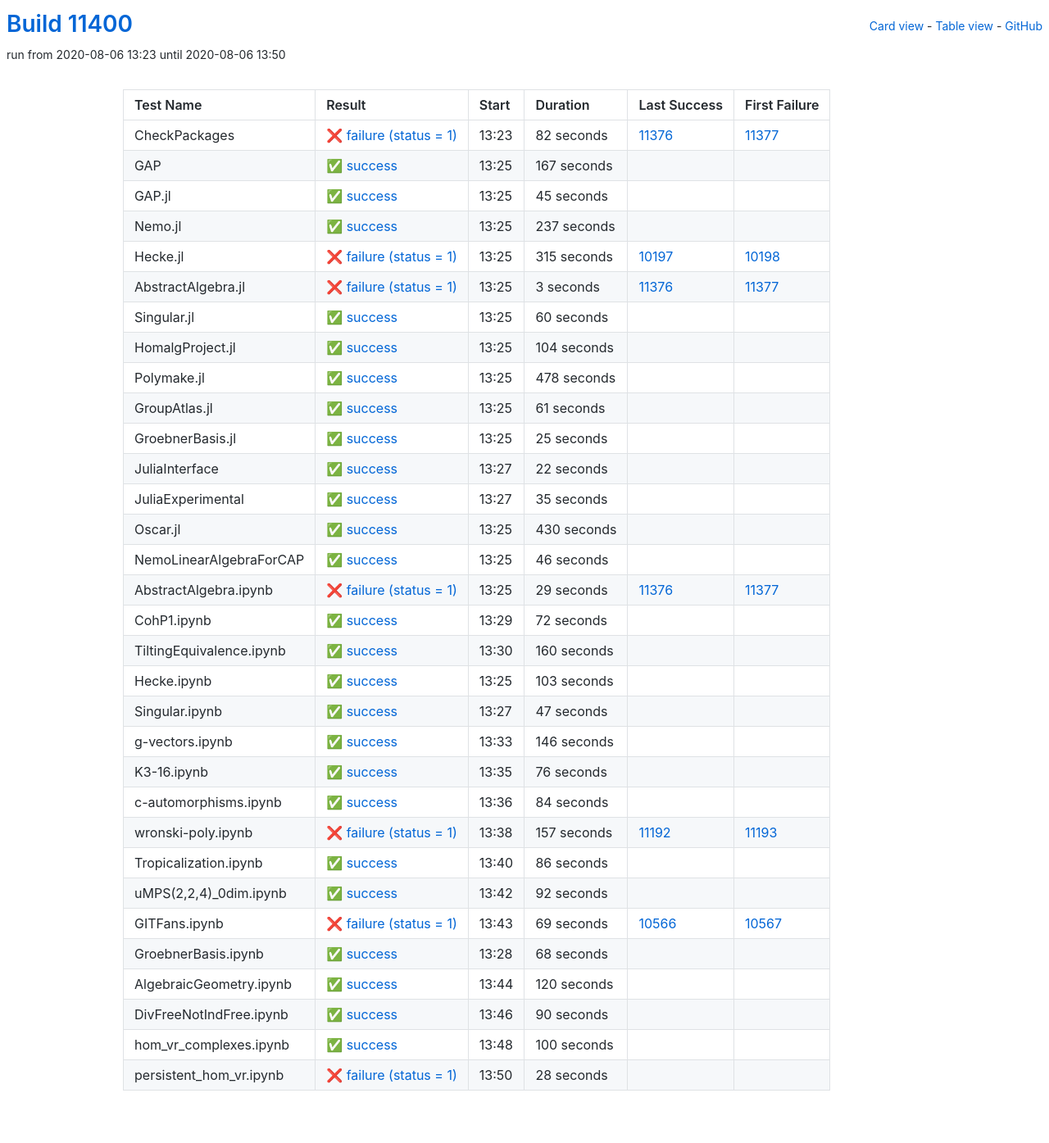
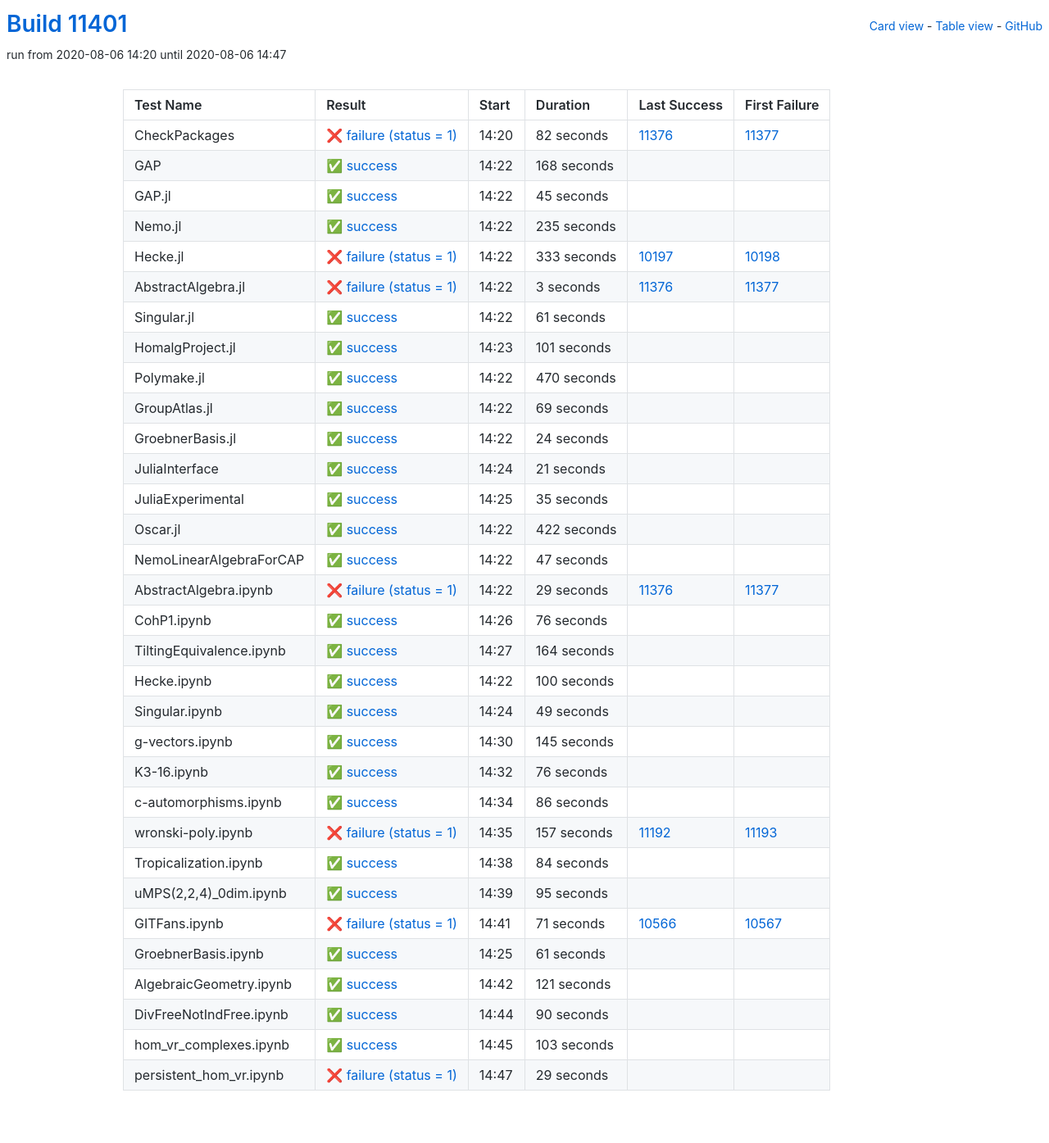
Before and after one commit to oscar-system/oscar-ci-status, a Jekyll site: the page built from table.html, in a window 1280 px wide. Shown: the whole page at 82% size. Built offline with Jekyll 4.4.1, drawn with Linux system fonts in a browser that asks for light colours.

Commit message:
Build #11401

```diff
--- a/_data/ci.yml
+++ b/_data/ci.yml
@@ -1,6 +1,6 @@
 ---
-build: 11400
-build_url: https://oscarci.mathematik.uni-kl.de/job/oscar/11400/
+build: 11401
+build_url: https://oscarci.mathematik.uni-kl.de/job/oscar/11401/
 job: oscar
 organization: oscar-system
 repo: oscar-ci-status
@@ -8,8 +8,8 @@
 tests:
 - name: CheckPackages
   id: checkpackages
-  log: https://oscarci.mathematik.uni-kl.de/job/oscar/11400/artifact/logs/build-11400/CheckPackages.log
-  start: 2020-08-06 13:23
+  log: https://oscarci.mathematik.uni-kl.de/job/oscar/11401/artifact/logs/build-11401/CheckPackages.log
+  start: 2020-08-06 14:20
   success: false
   exitcode: 1
   status: failure
@@ -20,20 +20,20 @@
   first_failure_url: https://oscarci.mathematik.uni-kl.de/job/oscar/11377/
 - name: GAP
   id: gap
-  log: https://oscarci.mathematik.uni-kl.de/job/oscar/11400/artifact/logs/build-11400/GAP.log
-  start: 2020-08-06 13:25
+  log: https://oscarci.mathematik.uni-kl.de/job/oscar/11401/artifact/logs/build-11401/GAP.log
+  start: 2020-08-06 14:22
   success: true
   exitcode: 0
   status: success
-  duration: 167
+  duration: 168
   last_success: false
   last_success_url:
   first_failure: false
   first_failure_url:
 - name: GAP.jl
   id: gap-jl
-  log: https://oscarci.mathematik.uni-kl.de/job/oscar/11400/artifact/logs/build-11400/GAP.jl.log
-  start: 2020-08-06 13:25
+  log: https://oscarci.mathematik.uni-kl.de/job/oscar/11401/artifact/logs/build-11401/GAP.jl.log
+  start: 2020-08-06 14:22
   success: true
   exitcode: 0
   status: success
@@ -44,32 +44,32 @@
   first_failure_url:
 - name: Nemo.jl
   id: nemo-jl
-  log: https://oscarci.mathematik.uni-kl.de/job/oscar/11400/artifact/logs/build-11400/Nemo.jl.log
-  start: 2020-08-06 13:25
+  log: https://oscarci.mathematik.uni-kl.de/job/oscar/11401/artifact/logs/build-11401/Nemo.jl.log
+  start: 2020-08-06 14:22
   success: true
   exitcode: 0
   status: success
-  duration: 237
+  duration: 235
   last_success: false
   last_success_url:
   first_failure: false
   first_failure_url:
 - name: Hecke.jl
   id: hecke-jl
-  log: https://oscarci.mathematik.uni-kl.de/job/oscar/11400/artifact/logs/build-11400/Hecke.jl.log
-  start: 2020-08-06 13:25
+  log: https://oscarci.mathematik.uni-kl.de/job/oscar/11401/artifact/logs/build-11401/Hecke.jl.log
+  start: 2020-08-06 14:22
   success: false
   exitcode: 1
   status: failure
-  duration: 315
+  duration: 333
   last_success: 10197
   last_success_url: https://oscarci.mathematik.uni-kl.de/job/oscar/10197/
   first_failure: 10198
   first_failure_url: https://oscarci.mathematik.uni-kl.de/job/oscar/10198/
 - name: AbstractAlgebra.jl
   id: abstractalgebra-jl
-  log: https://oscarci.mathematik.uni-kl.de/job/oscar/11400/artifact/logs/build-11400/AbstractAlgebra.jl.log
-  start: 2020-08-06 13:25
+  log: https://oscarci.mathematik.uni-kl.de/job/oscar/11401/artifact/logs/build-11401/AbstractAlgebra.jl.log
+  start: 2020-08-06 14:22
   success: false
   exitcode: 1
   status: failure
@@ -80,44 +80,8 @@
   first_failure_url: https://oscarci.mathematik.uni-kl.de/job/oscar/11377/
 - name: Singular.jl
   id: singular-jl
-  log: https://oscarci.mathematik.uni-kl.de/job/oscar/11400/artifact/logs/build-11400/Singular.jl.log
-  start: 2020-08-06 13:25
-  success: true
-  exitcode: 0
-  status: success
-  duration: 60
-  last_success: false
-  last_success_url:
-  first_failure: false
-  first_failure_url:
-- name: HomalgProject.jl
-  id: homalgproject-jl
-  log: https://oscarci.mathematik.uni-kl.de/job/oscar/11400/artifact/logs/build-11400/HomalgProject.jl.log
-  start: 2020-08-06 13:25
-  success: true
-  exitcode: 0
-  status: success
-  duration: 104
-  last_success: false
-  last_success_url:
-  first_failure: false
-  first_failure_url:
-- name: Polymake.jl
-  id: polymake-jl
-  log: https://oscarci.mathematik.uni-kl.de/job/oscar/11400/artifact/logs/build-11400/Polymake.jl.log
-  start: 2020-08-06 13:25
-  success: true
-  exitcode: 0
-  status: success
-  duration: 478
-  last_success: false
-  last_success_url:
-  first_failure: false
-  first_failure_url:
-- name: GroupAtlas.jl
-  id: groupatlas-jl
-  log: https://oscarci.mathematik.uni-kl.de/job/oscar/11400/artifact/logs/build-11400/GroupAtlas.jl.log
-  start: 2020-08-06 13:25
+  log: https://oscarci.mathematik.uni-kl.de/job/oscar/11401/artifact/logs/build-11401/Singular.jl.log
+  start: 2020-08-06 14:22
   success: true
   exitcode: 0
   status: success
@@ -126,34 +90,70 @@
   last_success_url:
   first_failure: false
   first_failure_url:
-- name: GroebnerBasis.jl
-  id: groebnerbasis-jl
-  log: https://oscarci.mathematik.uni-kl.de/job/oscar/11400/artifact/logs/build-11400/GroebnerBasis.jl.log
-  start: 2020-08-06 13:25
+- name: HomalgProject.jl
+  id: homalgproject-jl
+  log: https://oscarci.mathematik.uni-kl.de/job/oscar/11401/artifact/logs/build-11401/HomalgProject.jl.log
+  start: 2020-08-06 14:23
   success: true
   exitcode: 0
   status: success
-  duration: 25
+  duration: 101
+  last_success: false
+  last_success_url:
+  first_failure: false
+  first_failure_url:
+- name: Polymake.jl
+  id: polymake-jl
+  log: https://oscarci.mathematik.uni-kl.de/job/oscar/11401/artifact/logs/build-11401/Polymake.jl.log
+  start: 2020-08-06 14:22
+  success: true
+  exitcode: 0
+  status: success
+  duration: 470
+  last_success: false
+  last_success_url:
+  first_failure: false
+  first_failure_url:
+- name: GroupAtlas.jl
+  id: groupatlas-jl
+  log: https://oscarci.mathematik.uni-kl.de/job/oscar/11401/artifact/logs/build-11401/GroupAtlas.jl.log
+  start: 2020-08-06 14:22
+  success: true
+  exitcode: 0
+  status: success
+  duration: 69
+  last_success: false
+  last_success_url:
+  first_failure: false
+  first_failure_url:
+- name: GroebnerBasis.jl
+  id: groebnerbasis-jl
+  log: https://oscarci.mathematik.uni-kl.de/job/oscar/11401/artifact/logs/build-11401/GroebnerBasis.jl.log
+  start: 2020-08-06 14:22
+  success: true
+  exitcode: 0
+  status: success
+  duration: 24
   last_success: false
   last_success_url:
   first_failure: false
   first_failure_url:
 - name: JuliaInterface
   id: juliainterface
-  log: https://oscarci.mathematik.uni-kl.de/job/oscar/11400/artifact/logs/build-11400/JuliaInterface.log
-  start: 2020-08-06 13:27
+  log: https://oscarci.mathematik.uni-kl.de/job/oscar/11401/artifact/logs/build-11401/JuliaInterface.log
+  start: 2020-08-06 14:24
   success: true
   exitcode: 0
   status: success
-  duration: 22
+  duration: 21
   last_success: false
   last_success_url:
   first_failure: false
   first_failure_url:
 - name: JuliaExperimental
   id: juliaexperimental
-  log: https://oscarci.mathematik.uni-kl.de/job/oscar/11400/artifact/logs/build-11400/JuliaExperimental.log
-  start: 2020-08-06 13:27
+  log: https://oscarci.mathematik.uni-kl.de/job/oscar/11401/artifact/logs/build-11401/JuliaExperimental.log
+  start: 2020-08-06 14:25
   success: true
   exitcode: 0
   status: success
@@ -164,32 +164,32 @@
   first_failure_url:
 - name: Oscar.jl
   id: oscar-jl
-  log: https://oscarci.mathematik.uni-kl.de/job/oscar/11400/artifact/logs/build-11400/Oscar.jl.log
-  start: 2020-08-06 13:25
+  log: https://oscarci.mathematik.uni-kl.de/job/oscar/11401/artifact/logs/build-11401/Oscar.jl.log
+  start: 2020-08-06 14:22
   success: true
   exitcode: 0
   status: success
-  duration: 430
+  duration: 422
   last_success: false
   last_success_url:
   first_failure: false
   first_failure_url:
 - name: NemoLinearAlgebraForCAP
   id: nemolinearalgebraforcap
-  log: https://oscarci.mathematik.uni-kl.de/job/oscar/11400/artifact/logs/build-11400/NemoLinearAlgebraForCAP.log
-  start: 2020-08-06 13:25
+  log: https://oscarci.mathematik.uni-kl.de/job/oscar/11401/artifact/logs/build-11401/NemoLinearAlgebraForCAP.log
+  start: 2020-08-06 14:22
   success: true
   exitcode: 0
   status: success
-  duration: 46
+  duration: 47
   last_success: false
   last_success_url:
   first_failure: false
   first_failure_url:
 - name: AbstractAlgebra.ipynb
   id: abstractalgebra-ipynb
-  log: https://oscarci.mathematik.uni-kl.de/job/oscar/11400/artifact/logs/build-11400/AbstractAlgebra.ipynb.log
-  start: 2020-08-06 13:25
+  log: https://oscarci.mathematik.uni-kl.de/job/oscar/11401/artifact/logs/build-11401/AbstractAlgebra.ipynb.log
+  start: 2020-08-06 14:22
   success: false
   exitcode: 1
   status: failure
@@ -200,68 +200,68 @@
   first_failure_url: https://oscarci.mathematik.uni-kl.de/job/oscar/11377/
 - name: CohP1.ipynb
   id: cohp1-ipynb
-  log: https://oscarci.mathematik.uni-kl.de/job/oscar/11400/artifact/logs/build-11400/CohP1.ipynb.log
-  start: 2020-08-06 13:29
+  log: https://oscarci.mathematik.uni-kl.de/job/oscar/11401/artifact/logs/build-11401/CohP1.ipynb.log
+  start: 2020-08-06 14:26
   success: true
   exitcode: 0
   status: success
-  duration: 72
+  duration: 76
   last_success: false
   last_success_url:
   first_failure: false
   first_failure_url:
 - name: TiltingEquivalence.ipynb
   id: tiltingequivalence-ipynb
-  log: https://oscarci.mathematik.uni-kl.de/job/oscar/11400/artifact/logs/build-11400/TiltingEquivalence.ipynb.log
-  start: 2020-08-06 13:30
+  log: https://oscarci.mathematik.uni-kl.de/job/oscar/11401/artifact/logs/build-11401/TiltingEquivalence.ipynb.log
+  start: 2020-08-06 14:27
   success: true
   exitcode: 0
   status: success
-  duration: 160
+  duration: 164
   last_success: false
   last_success_url:
   first_failure: false
   first_failure_url:
 - name: Hecke.ipynb
   id: hecke-ipynb
-  log: https://oscarci.mathematik.uni-kl.de/job/oscar/11400/artifact/logs/build-11400/Hecke.ipynb.log
-  start: 2020-08-06 13:25
+  log: https://oscarci.mathematik.uni-kl.de/job/oscar/11401/artifact/logs/build-11401/Hecke.ipynb.log
+  start: 2020-08-06 14:22
   success: true
   exitcode: 0
   status: success
-  duration: 103
+  duration: 100
   last_success: false
   last_success_url:
   first_failure: false
   first_failure_url:
 - name: Singular.ipynb
   id: singular-ipynb
-  log: https://oscarci.mathematik.uni-kl.de/job/oscar/11400/artifact/logs/build-11400/Singular.ipynb.log
-  start: 2020-08-06 13:27
+  log: https://oscarci.mathematik.uni-kl.de/job/oscar/11401/artifact/logs/build-11401/Singular.ipynb.log
+  start: 2020-08-06 14:24
   success: true
   exitcode: 0
   status: success
-  duration: 47
+  duration: 49
   last_success: false
   last_success_url:
   first_failure: false
   first_failure_url:
 - name: g-vectors.ipynb
   id: g-vectors-ipynb
-  log: https://oscarci.mathematik.uni-kl.de/job/oscar/11400/artifact/logs/build-11400/g-vectors.ipynb.log
-  start: 2020-08-06 13:33
+  log: https://oscarci.mathematik.uni-kl.de/job/oscar/11401/artifact/logs/build-11401/g-vectors.ipynb.log
+  start: 2020-08-06 14:30
   success: true
   exitcode: 0
   status: success
-  duration: 146
+  duration: 145
   last_success: false
   last_success_url:
   first_failure: false
   first_failure_url:
 - name: K3-16.ipynb
   id: k3-16-ipynb
-  log: https://oscarci.mathematik.uni-kl.de/job/oscar/11400/artifact/logs/build-11400/K3-16.ipynb.log
-  start: 2020-08-06 13:35
+  log: https://oscarci.mathematik.uni-kl.de/job/oscar/11401/artifact/logs/build-11401/K3-16.ipynb.log
+  start: 2020-08-06 14:32
   success: true
   exitcode: 0
   status: success
@@ -272,20 +272,20 @@
   first_failure_url:
 - name: c-automorphisms.ipynb
   id: c-automorphisms-ipynb
-  log: https://oscarci.mathematik.uni-kl.de/job/oscar/11400/artifact/logs/build-11400/c-automorphisms.ipynb.log
-  start: 2020-08-06 13:36
+  log: https://oscarci.mathematik.uni-kl.de/job/oscar/11401/artifact/logs/build-11401/c-automorphisms.ipynb.log
+  start: 2020-08-06 14:34
   success: true
   exitcode: 0
   status: success
-  duration: 84
+  duration: 86
   last_success: false
   last_success_url:
   first_failure: false
   first_failure_url:
 - name: wronski-poly.ipynb
   id: wronski-poly-ipynb
-  log: https://oscarci.mathematik.uni-kl.de/job/oscar/11400/artifact/logs/build-11400/wronski-poly.ipynb.log
-  start: 2020-08-06 13:38
+  log: https://oscarci.mathematik.uni-kl.de/job/oscar/11401/artifact/logs/build-11401/wronski-poly.ipynb.log
+  start: 2020-08-06 14:35
   success: false
   exitcode: 1
   status: failure
@@ -296,68 +296,68 @@
   first_failure_url: https://oscarci.mathematik.uni-kl.de/job/oscar/11193/
 - name: Tropicalization.ipynb
   id: tropicalization-ipynb
-  log: https://oscarci.mathematik.uni-kl.de/job/oscar/11400/artifact/logs/build-11400/Tropicalization.ipynb.log
-  start: 2020-08-06 13:40
+  log: https://oscarci.mathematik.uni-kl.de/job/oscar/11401/artifact/logs/build-11401/Tropicalization.ipynb.log
+  start: 2020-08-06 14:38
   success: true
   exitcode: 0
   status: success
-  duration: 86
+  duration: 84
   last_success: false
   last_success_url:
   first_failure: false
   first_failure_url:
 - name: uMPS(2,2,4)_0dim.ipynb
   id: umps-2-2-4-0dim-ipynb
-  log: https://oscarci.mathematik.uni-kl.de/job/oscar/11400/artifact/logs/build-11400/uMPS-2-2-4-_0dim.ipynb.log
-  start: 2020-08-06 13:42
+  log: https://oscarci.mathematik.uni-kl.de/job/oscar/11401/artifact/logs/build-11401/uMPS-2-2-4-_0dim.ipynb.log
+  start: 2020-08-06 14:39
   success: true
   exitcode: 0
   status: success
-  duration: 92
+  duration: 95
   last_success: false
   last_success_url:
   first_failure: false
   first_failure_url:
 - name: GITFans.ipynb
   id: gitfans-ipynb
-  log: https://oscarci.mathematik.uni-kl.de/job/oscar/11400/artifact/logs/build-11400/GITFans.ipynb.log
-  start: 2020-08-06 13:43
+  log: https://oscarci.mathematik.uni-kl.de/job/oscar/11401/artifact/logs/build-11401/GITFans.ipynb.log
+  start: 2020-08-06 14:41
   success: false
   exitcode: 1
   status: failure
-  duration: 69
+  duration: 71
   last_success: 10566
   last_success_url: https://oscarci.mathematik.uni-kl.de/job/oscar/10566/
   first_failure: 10567
   first_failure_url: https://oscarci.mathematik.uni-kl.de/job/oscar/10567/
 - name: GroebnerBasis.ipynb
   id: groebnerbasis-ipynb
-  log: https://oscarci.mathematik.uni-kl.de/job/oscar/11400/artifact/logs/build-11400/GroebnerBasis.ipynb.log
-  start: 2020-08-06 13:28
+  log: https://oscarci.mathematik.uni-kl.de/job/oscar/11401/artifact/logs/build-11401/GroebnerBasis.ipynb.log
+  start: 2020-08-06 14:25
   success: true
   exitcode: 0
   status: success
-  duration: 68
+  duration: 61
   last_success: false
   last_success_url:
   first_failure: false
   first_failure_url:
 - name: AlgebraicGeometry.ipynb
   id: algebraicgeometry-ipynb
-  log: https://oscarci.mathematik.uni-kl.de/job/oscar/11400/artifact/logs/build-11400/AlgebraicGeometry.ipynb.log
-  start: 2020-08-06 13:44
+  log: https://oscarci.mathematik.uni-kl.de/job/oscar/11401/artifact/logs/build-11401/AlgebraicGeometry.ipynb.log
+  start: 2020-08-06 14:42
   success: true
   exitcode: 0
   status: success
-  duration: 120
+  duration: 121
   last_success: false
   last_success_url:
   first_failure: false
   first_failure_url:
 - name: DivFreeNotIndFree.ipynb
   id: divfreenotindfree-ipynb
-  log: https://oscarci.mathematik.uni-kl.de/job/oscar/11400/artifact/logs/build-11400/DivFreeNotIndFree.ipynb.log
-  start: 2020-08-06 13:46
+  log: https://oscarci.mathematik.uni-kl.de/job/oscar/11401/artifact/logs/build-11401/DivFreeNotIndFree.ipynb.log
+  start: 2020-08-06 14:44
   success: true
   exitcode: 0
   status: success
@@ -368,24 +368,24 @@
   first_failure_url:
 - name: hom_vr_complexes.ipynb
   id: hom-vr-complexes-ipynb
-  log: https://oscarci.mathematik.uni-kl.de/job/oscar/11400/artifact/logs/build-11400/hom_vr_complexes.ipynb.log
-  start: 2020-08-06 13:48
+  log: https://oscarci.mathematik.uni-kl.de/job/oscar/11401/artifact/logs/build-11401/hom_vr_complexes.ipynb.log
+  start: 2020-08-06 14:45
   success: true
   exitcode: 0
   status: success
-  duration: 100
+  duration: 103
   last_success: false
   last_success_url:
   first_failure: false
   first_failure_url:
 - name: persistent_hom_vr.ipynb
   id: persistent-hom-vr-ipynb
-  log: https://oscarci.mathematik.uni-kl.de/job/oscar/11400/artifact/logs/build-11400/persistent_hom_vr.ipynb.log
-  start: 2020-08-06 13:50
+  log: https://oscarci.mathematik.uni-kl.de/job/oscar/11401/artifact/logs/build-11401/persistent_hom_vr.ipynb.log
+  start: 2020-08-06 14:47
   success: false
   exitcode: 1
   status: failure
-  duration: 28
+  duration: 29
   last_success: false
   last_success_url:
   first_failure: false
```
Also changed, not shown: README.md.
